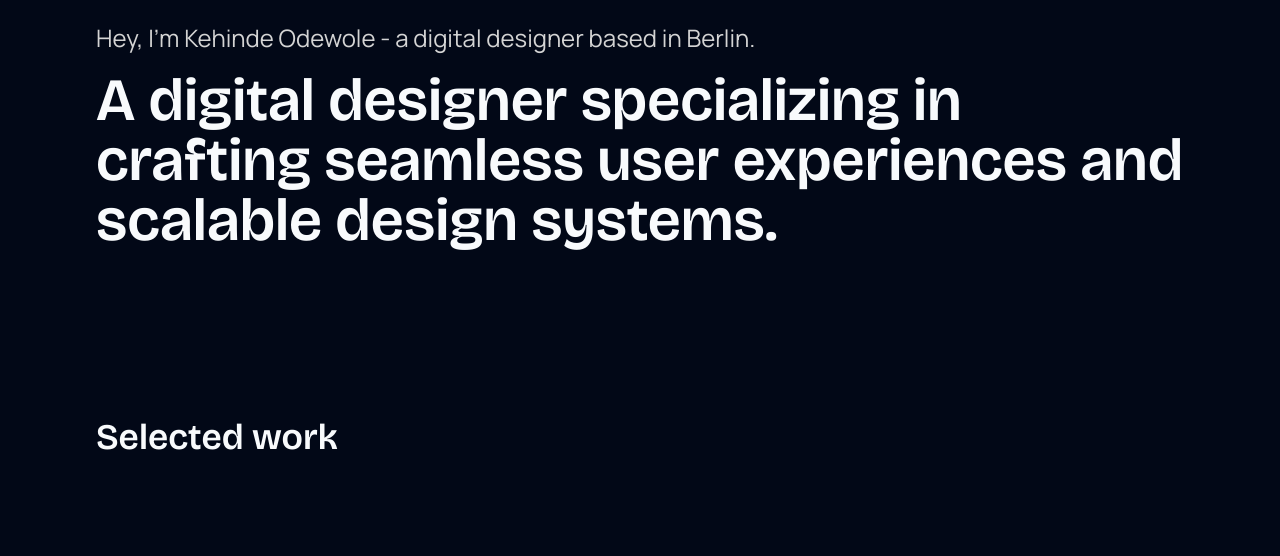
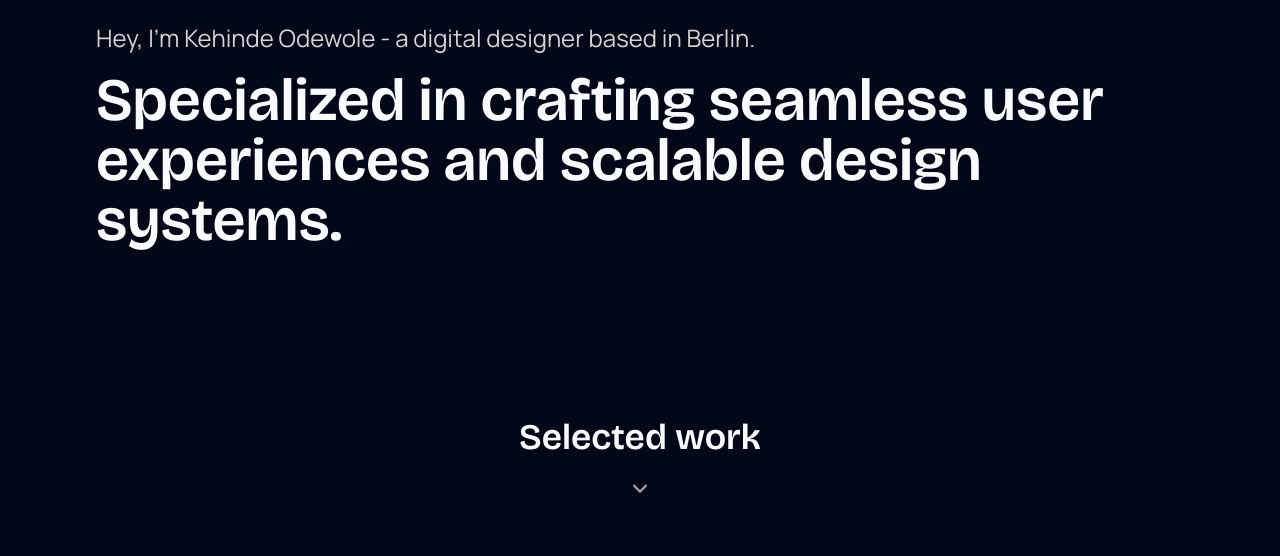
Before and after one commit to kennyedward/project-storyteller, a React (Vite) app: page / in a window 1280 px wide. Shown: the part 162-718 px from the top of the page. Built offline with nearby package versions, Linux system fonts and the light colour scheme.

Commit message:
Update hero text and header
- Update hero text.
- Add animated down arrow icon to selected works.
- Modify sticky header behavior.

```diff
--- a/src/components/home/Hero.tsx
+++ b/src/components/home/Hero.tsx
@@ -9,7 +9,7 @@ const Hero = () => {
           Hey, I'm Kehinde Odewole - a digital designer based in Berlin.
         </p>
         <h1 className="font-bricolage text-4xl md:text-6xl font-semibold leading-tight mb-6 animate-fade-in" style={{ animationDelay: '0.3s' }}>
-          A digital designer specializing in crafting seamless user experiences and scalable design systems.
+          Specialized in crafting seamless user experiences and scalable design systems.
         </h1>
       </div>
     </section>
--- a/src/components/layout/Header.tsx
+++ b/src/components/layout/Header.tsx
@@ -41,8 +41,8 @@ const Header = () => {
   };
 
   return (
-    <header className={`py-6 px-8 md:px-16 flex items-center justify-between w-full sticky top-0 z-50 transition-all duration-300 ${
-      scrolled ? 'bg-neutral-900/80 backdrop-blur-md shadow-md' : 'bg-transparent'
+    <header className={`py-6 px-8 md:px-16 flex items-center justify-between w-full sticky top-0 z-50 transition-all duration-300 max-w-7xl mx-auto ${
+      scrolled ? 'bg-neutral-900/80 backdrop-blur-md shadow-md rounded-full px-8' : 'bg-transparent'
     }`}>
       <div className="logo">
         <Link to="/" className="font-bricolage text-3xl font-semibold">eko.</Link>
--- a/src/pages/Index.tsx
+++ b/src/pages/Index.tsx
@@ -5,6 +5,7 @@ import Footer from '../components/layout/Footer';
 import Hero from '../components/home/Hero';
 import ProjectPreview from '../components/home/ProjectPreview';
 import { projects } from '../data/projects';
+import { ChevronDown } from 'lucide-react';
 
 const Index = () => {
   return (
@@ -15,7 +16,10 @@ const Index = () => {
         <Hero />
 
         <div className="py-8 md:py-12 px-8 md:px-16">
-          <h2 className="font-bricolage text-3xl md:text-4xl font-semibold mb-8">Selected work</h2>
+          <div className="flex flex-col items-center mb-8">
+            <h2 className="font-bricolage text-3xl md:text-4xl font-semibold mb-4">Selected work</h2>
+            <ChevronDown className="w-6 h-6 mt-2 animate-bounce opacity-70" />
+          </div>
         </div>
 
         <div className="projects-container space-y-16 md:space-y-24">
```
